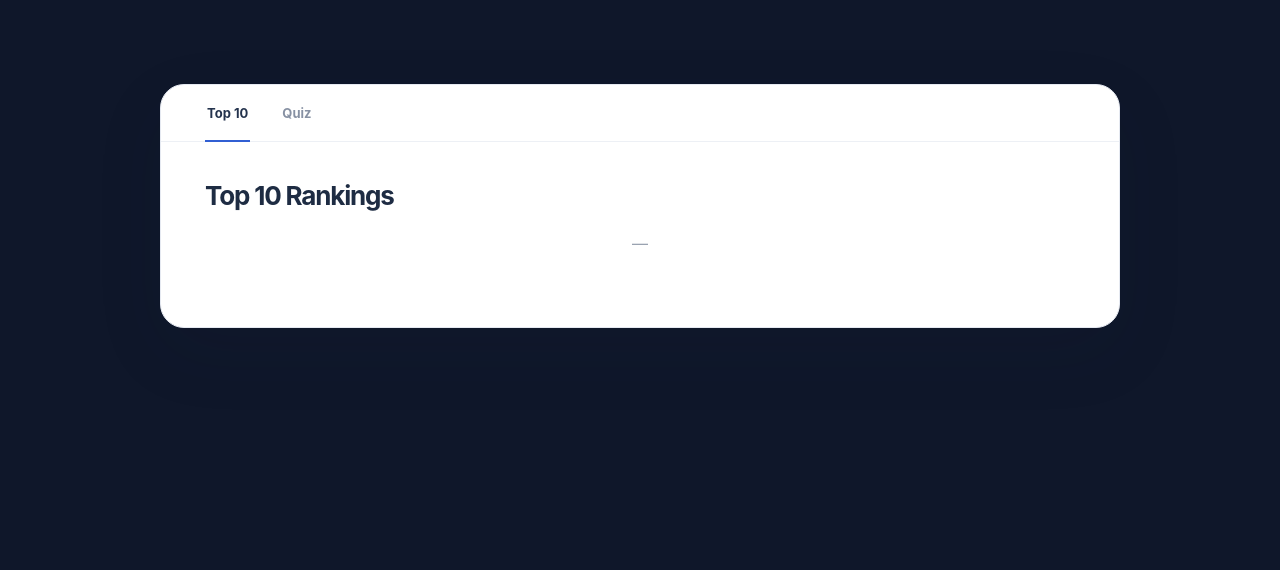
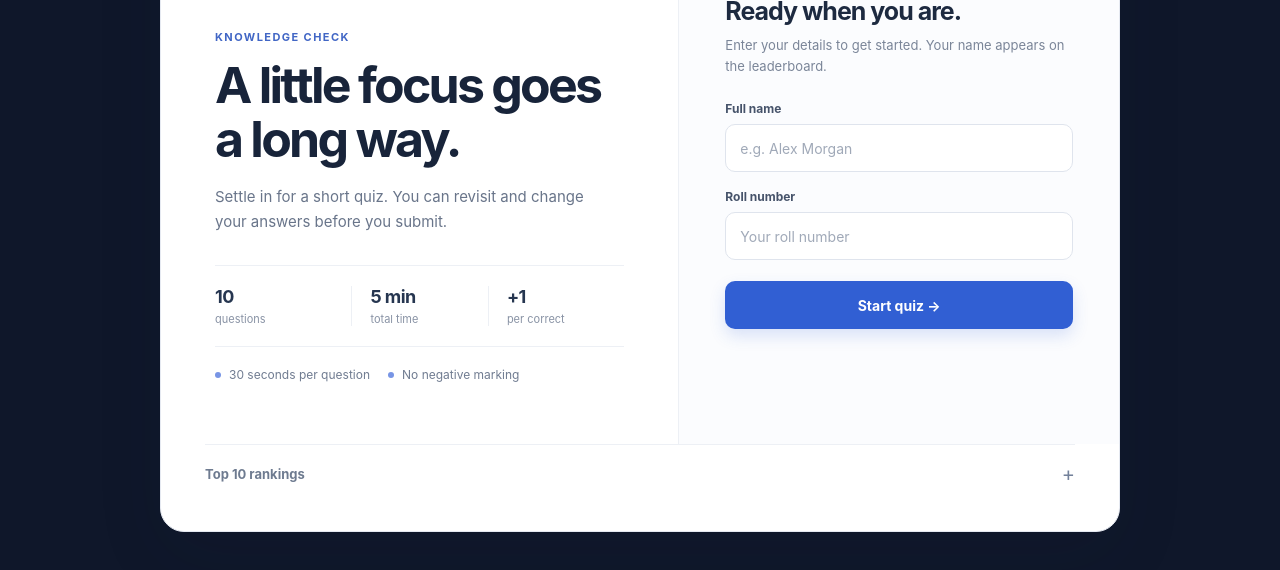
Before and after one commit to maverickofdelhi/SIG_IP_Quiz, a website: page index.html in a window 1280 px wide. Shown: the part 228-798 px from the top of the page. Drawn offline with Linux system fonts and the light colour scheme; no server answers.

Commit message:
Keep quiz primary and collapse leaderboard

```diff
--- a/index.html
+++ b/index.html
@@ -63,12 +63,12 @@
         .review-item.wrong { border-left-color: #d26565; }
         .review-item strong { color: #25334a; }
         .review-item p { margin: 9px 0 0; color: #657187; font-size: 13px; }
-        .platform-tabs { display: flex; gap: 30px; padding: 0 44px; border-bottom: 1px solid #edf0f5; }
-        .platform-tab { position: relative; min-height: 56px; padding: 0 2px; border: 0; background: transparent; color: #8791a3; cursor: pointer; font-size: 13px; font-weight: 650; }
-        .platform-tab[aria-selected="true"] { color: #24334d; }
-        .platform-tab[aria-selected="true"]::after { position: absolute; right: 0; bottom: -1px; left: 0; height: 2px; background: #315fd3; content: ""; }
-        #leaderboard-screen { padding: 38px 44px 42px; }
-        #leaderboard-title { margin: 0; color: #1e2c43; font-size: 26px; font-weight: 680; letter-spacing: -.045em; }
+        .leaderboard-disclosure { margin: 0 44px 28px; border-top: 1px solid #edf0f5; }
+        .leaderboard-disclosure summary { display: flex; min-height: 58px; align-items: center; justify-content: space-between; color: #6e7b90; cursor: pointer; font-size: 13px; font-weight: 650; list-style: none; }
+        .leaderboard-disclosure summary::-webkit-details-marker { display: none; }
+        .leaderboard-disclosure summary::after { color: #73819a; content: "+"; font-size: 20px; font-weight: 400; }
+        .leaderboard-disclosure[open] summary::after { content: "−"; }
+        #leaderboard-screen { padding: 8px 0 20px; }
         #leaderboard-list { display: grid; max-width: 800px; margin: 22px auto 0; padding: 0; list-style: none; }
         .leaderboard-row { display: grid; grid-template-columns: 52px minmax(0, 1fr) auto; align-items: center; min-height: 52px; padding: 0 16px; border-bottom: 1px solid #eef0f4; color: #4b5870; font-size: 14px; }
         .leaderboard-rank { color: #8993a5; font-variant-numeric: tabular-nums; font-size: 13px; }
@@ -86,7 +86,7 @@
         .result-actions { display: flex; gap: 12px; margin-top: 18px; }
         .result-actions button { flex: 1; }
         @media (max-width: 700px) { body { padding: 82px 16px 16px; } #header { height: 68px; padding: 6px 14px; } #registration-screen { grid-template-columns: 1fr; } .welcome-copy { padding: 34px 28px 26px; } .brand { margin-bottom: 34px; } .welcome-copy h1 { font-size: 39px; } .lead { margin: 13px 0 22px; } .registration-panel { padding: 28px; border-top: 1px solid #edf0f5; border-left: 0; } #quiz-screen, #setup-screen, #result-screen { padding: 28px 22px; } #question-text { font-size: 21px; } }
-        @media (max-width: 700px) { .platform-tabs { gap: 24px; padding: 0 24px; } #leaderboard-screen { padding: 30px 22px; } #leaderboard-title { font-size: 23px; } .leaderboard-row { grid-template-columns: 40px minmax(0, 1fr) auto; padding: 0 10px; } .leaderboard-row.podium { min-height: 58px; } .leaderboard-score { padding-left: 8px; } }
+        @media (max-width: 700px) { .leaderboard-disclosure { margin: 0 28px 24px; } #leaderboard-screen { padding: 6px 0 16px; } .leaderboard-row { grid-template-columns: 40px minmax(0, 1fr) auto; padding: 0 10px; } .leaderboard-row.podium { min-height: 58px; } .leaderboard-score { padding-left: 8px; } }
         @media (max-width: 380px) { body { padding: 76px 10px 10px; } .welcome-copy, .registration-panel { padding-right: 20px; padding-left: 20px; } .fact + .fact { padding-left: 10px; } .fact strong { font-size: 16px; } }
         @media (prefers-reduced-motion: reduce) { *, *::before, *::after { scroll-behavior: auto !important; animation-duration: .01ms !important; transition-duration: .01ms !important; } }
     </style>
@@ -97,17 +97,7 @@
     </div>
 
     <div id="quiz-container">
-        <nav class="platform-tabs" role="tablist" aria-label="Platform sections">
-            <button class="platform-tab" id="leaderboard-tab" type="button" role="tab" tabindex="0" aria-selected="true" aria-controls="leaderboard-screen" onclick="showPlatformTab('leaderboard')">Top 10</button>
-            <button class="platform-tab" id="quiz-tab" type="button" role="tab" tabindex="-1" aria-selected="false" aria-controls="quiz-area" onclick="showPlatformTab('quiz')">Quiz</button>
-        </nav>
-
-        <section id="leaderboard-screen" role="tabpanel" aria-labelledby="leaderboard-tab">
-            <h1 id="leaderboard-title">Top 10 Rankings</h1>
-            <ol id="leaderboard-list" aria-live="polite" aria-label="Top 10 participant scores"></ol>
-        </section>
-
-        <main id="quiz-area" class="hidden" role="tabpanel" aria-labelledby="quiz-tab">
+        <main id="quiz-area">
         <div id="registration-screen">
             <section class="welcome-copy" aria-labelledby="welcome-title">
                 <div class="brand"><span class="brand-mark" aria-hidden="true">SI</span><span>SIG-IP &nbsp;/&nbsp; Learning</span></div>
@@ -149,9 +139,16 @@
             <h2>Quiz complete</h2>
             <p id="score-summary">Your responses have been recorded.</p>
             <div id="review-list"></div>
-            <div class="result-actions"><button class="secondary-btn" type="button" onclick="showPlatformTab('leaderboard')">Top 10 rankings</button><button onclick="location.reload()" class="primary-btn">Done</button></div>
+            <div class="result-actions"><button class="secondary-btn" type="button" onclick="openLeaderboard()">Top 10 rankings</button><button onclick="location.reload()" class="primary-btn">Done</button></div>
         </div>
         </main>
+
+        <details id="leaderboard-disclosure" class="leaderboard-disclosure">
+            <summary>Top 10 rankings</summary>
+            <section id="leaderboard-screen" aria-label="Top 10 rankings">
+                <ol id="leaderboard-list" aria-live="polite" aria-label="Top 10 participant scores"></ol>
+            </section>
+        </details>
     </div>
 
     <script src="script.js"></script>
--- a/script.js
+++ b/script.js
@@ -95,26 +95,15 @@
   if (!document.hidden) loadLeaderboard();
 });
 
-function showPlatformTab(tab) {
-  const showLeaderboard = tab === "leaderboard";
-  document.getElementById("leaderboard-screen").classList.toggle("hidden", !showLeaderboard);
-  document.getElementById("quiz-area").classList.toggle("hidden", showLeaderboard);
-  document.getElementById("leaderboard-tab").setAttribute("aria-selected", String(showLeaderboard));
-  document.getElementById("quiz-tab").setAttribute("aria-selected", String(!showLeaderboard));
-  document.getElementById("leaderboard-tab").tabIndex = showLeaderboard ? 0 : -1;
-  document.getElementById("quiz-tab").tabIndex = showLeaderboard ? -1 : 0;
-  if (showLeaderboard) loadLeaderboard();
+function openLeaderboard() {
+  const disclosure = document.getElementById("leaderboard-disclosure");
+  disclosure.open = true;
+  loadLeaderboard();
+  disclosure.scrollIntoView({ behavior: "smooth", block: "start" });
 }
 
-document.querySelector(".platform-tabs").addEventListener("keydown", (event) => {
-  if (!["ArrowLeft", "ArrowRight", "Home", "End"].includes(event.key)) return;
-  event.preventDefault();
-  const selected = document.getElementById("leaderboard-tab").getAttribute("aria-selected") === "true" ? "leaderboard" : "quiz";
-  const tab = event.key === "Home" ? "leaderboard" : event.key === "End" ? "quiz" :
-    event.key === "ArrowRight" ? (selected === "leaderboard" ? "quiz" : "leaderboard") : (selected === "quiz" ? "leaderboard" : "quiz");
-  const button = document.getElementById(`${tab}-tab`);
-  button.focus();
-  button.click();
+document.getElementById("leaderboard-disclosure").addEventListener("toggle", (event) => {
+  if (event.currentTarget.open) loadLeaderboard();
 });
 
 async function loadLeaderboard() {
```
